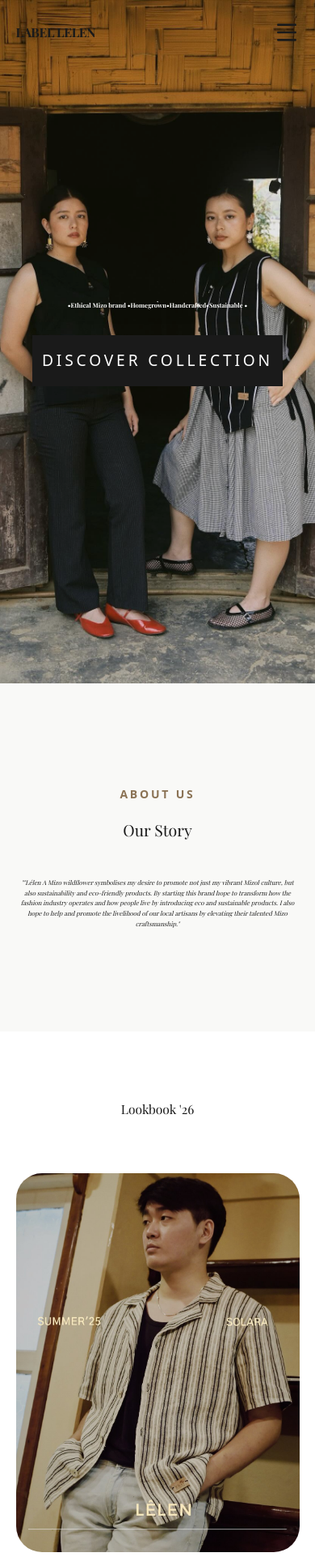
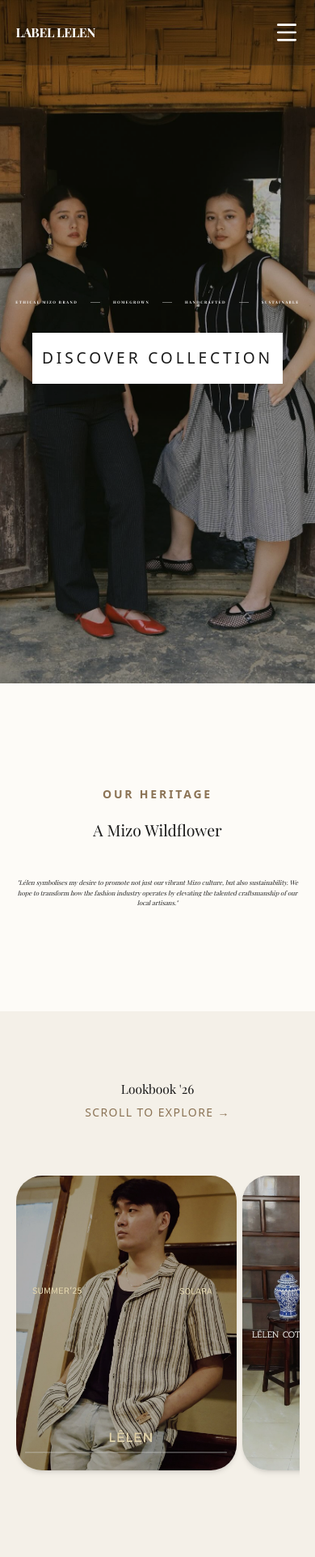
Before and after one commit to tomgumR/label-lelen, a Next.js app: page / in a window 390 px wide. Shown: the top 1923 px of the page at 81% size. Built offline with nearby package versions, Linux system fonts and the light colour scheme; a web font is replaced by a local one.

Commit message:
header and resizing

```diff
--- a/app/page.tsx
+++ b/app/page.tsx
@@ -3,7 +3,7 @@
 import { useState, useEffect } from 'react'
 import { Menu, X, Instagram, Facebook, Twitter, Mail, ChevronRight } from 'lucide-react'
 
-// --- COMPONENTS ---
+// --- REUSABLE UI COMPONENTS ---
 const Button = ({ children, className, onClick }: { children: React.ReactNode; className?: string; onClick?: () => void }) => (
   <button
     onClick={onClick}
@@ -19,7 +19,6 @@ const Input = ({ className, ...props }: React.InputHTMLAttributes<HTMLInputEleme
     {...props}
   />
 )
-// ------------------
 
 export default function LabelLelenWebsite() {
   const [isScrolled, setIsScrolled] = useState(false)
@@ -34,135 +33,156 @@ export default function LabelLelenWebsite() {
   }, [])
 
   const products = [
-    { id: 1, name: 'Ruby Heritage Saree', price: '₹', image: './d.jpg' },
-    { id: 2, name: 'Sunshine Elegance', price: '₹', image: './s.jpg' },
-    { id: 3, name: 'Azure Dreams Saree', price: '₹', image: './a.jpg' },
-    { id: 4, name: 'Crimson Royale', price: '₹', image: './c.jpg' },
-    { id: 5, name: 'Golden Lotus', price: '₹', image: './f.jpg' },
-    { id: 6, name: 'Emerald Tradition', price: '₹', image: './e.jpg' }
+    { id: 1, name: 'Shirt', price: '₹', image: './d.jpg' },
+    { id: 2, name: 'Shirt', price: '₹', image: './s.jpg' },
+    { id: 3, name: 'shirt', price: '₹', image: './a.jpg' },
+    { id: 4, name: 'Shirt', price: '₹', image: './c.jpg' },
+    { id: 5, name: 'Shirt', price: '₹', image: './f.jpg' },
+    { id: 6, name: 'Shirt', price: '₹', image: './e.jpg' }
   ]
 
   const lookbookImages = [
-    './b.jpg',
-    './j.jpg',
-    './i.jpg',
-    './h.jpg'
+    './b.jpg', './j.jpg', './i.jpg', './h.jpg',
+    './b.jpg', './j.jpg', './i.jpg', './h.jpg'
   ]
 
   const handleWhatsAppInquiry = (productName: string, price: string) => {
-    const message = encodeURIComponent(`Hi Label Lelen! I'm interested in the ${productName} (${price}). Could you please provide more details?`)
-    const phoneNumber = '919876543210'
+    const message = encodeURIComponent(`Hi Label Lelen! I'm interested in the ${productName}. Could you please provide more details?`)
+    const phoneNumber = '919362223522'
     window.open(`https://wa.me/${phoneNumber}?text=${message}`, '_blank')
   }
 
   return (
-    <div className="min-h-screen bg-[#F9F9F7] text-[#1A1A1A] font-sans overflow-x-hidden">
-      {/* Navbar - NOW BREAKS AT XL (1280px) */}
-      <nav className={`fixed top-0 left-0 right-0 z-50 transition-all duration-500 ${isScrolled ? 'bg-[#F9F9F7]/90 backdrop-blur-md py-4 shadow-sm' : 'bg-transparent py-6'}`}>
+    <div className="min-h-screen bg-[#FDFBF7] text-[#1A1A1A] font-sans overflow-x-hidden">
+
+      {/* --- NAVIGATION BAR ---
+          - Changed bg-white/10 to bg-black/20 for a darker initial tint.
+          - Changed scrolled state to a deeper parchment tint bg-[#FDFBF7]/95.
+          - Removed 'backdrop-blur' as requested.
+      */}
+      <nav className={`fixed top-0 left-0 right-0 z-50 transition-all duration-500 ${isScrolled ? 'bg-[#FDFBF7]/95 py-4 shadow-md' : 'bg-black/25 py-6 border-b border-white/5'}`}>
         <div className="w-full px-[5vw] flex items-center justify-between">
-          <div className="text-[4vw] min-text-[24px] font-playfair font-bold tracking-tight text-[#1A1A1A] z-50 relative">LABEL LELEN</div>
+          {/* Logo color adapts to the background tint */}
+          <div className={`text-[4vw] min-text-[24px] font-playfair font-bold tracking-tight z-50 relative uppercase ${isScrolled ? 'text-[#1A1A1A]' : 'text-white'}`}>
+            LABEL LELEN
+          </div>
 
-          {/* Desktop Menu - Changed from lg:flex to xl:flex (Hidden on small laptops/tablets now) */}
           <div className="hidden xl:flex items-center space-x-[3vw]">
             {['Our Story', 'Collections', 'Journal', 'Contact'].map((item) => (
-              <a key={item} href={`#${item.toLowerCase().replace(' ', '')}`} className="text-[#1A1A1A] hover:text-[#8B7355] transition-colors text-[1vw] uppercase tracking-widest font-medium">{item}</a>
+              <a
+                key={item}
+                href={`#${item.toLowerCase().replace(' ', '')}`}
+                className={`transition-colors text-[1vw] uppercase tracking-widest font-medium ${isScrolled ? 'text-[#1A1A1A] hover:text-[#8B7355]' : 'text-white/90 hover:text-white'}`}
+              >
+                {item}
+              </a>
             ))}
           </div>
 
-          {/* Mobile Menu Button - Changed from lg:hidden to xl:hidden (Visible on small laptops/tablets now) */}
-          <button className="xl:hidden text-[#1A1A1A] z-50 relative" onClick={() => setIsMobileMenuOpen(!isMobileMenuOpen)}>
+          <button className={`xl:hidden z-50 relative ${isScrolled ? 'text-[#1A1A1A]' : 'text-white'}`} onClick={() => setIsMobileMenuOpen(!isMobileMenuOpen)}>
             {isMobileMenuOpen ? <X size={32} /> : <Menu size={32} />}
           </button>
         </div>
 
-        {/* Mobile/Tablet Menu Overlay */}
-        <div className={`fixed inset-0 bg-[#F9F9F7] z-40 flex flex-col items-center justify-center space-y-8 transition-transform duration-500 ease-in-out ${isMobileMenuOpen ? 'translate-x-0' : 'translate-x-full'}`}>
+        {/* Mobile Menu Overlay */}
+        <div className={`fixed inset-0 bg-[#FDFBF7] z-40 flex flex-col items-center justify-center space-y-8 transition-transform duration-500 ease-in-out ${isMobileMenuOpen ? 'translate-x-0' : 'translate-x-full'}`}>
            {['Our Story', 'Collections', 'Journal', 'Contact'].map((item) => (
-              <a key={item} href={`#${item.toLowerCase().replace(' ', '')}`} onClick={() => setIsMobileMenuOpen(false)} className="text-4xl font-playfair hover:text-[#8B7355] transition-colors">{item}</a>
+              <a key={item} href={`#${item.toLowerCase().replace(' ', '')}`} onClick={() => setIsMobileMenuOpen(false)} className="text-4xl font-playfair">{item}</a>
             ))}
         </div>
       </nav>
 
-      {/* Hero Section - FLUID TYPOGRAPHY */}
+      {/* --- HERO SECTION --- */}
       <section className="relative h-screen w-full overflow-hidden">
         <div className="absolute inset-0">
           <img src="./h.jpg" alt="Hero" className="w-full h-full object-cover" />
-          <div className="absolute inset-0 bg-black/10"></div>
+          {/* Slightly darker overlay to ensure white text is readable */}
+          <div className="absolute inset-0 bg-black/30"></div>
         </div>
         <div className="relative z-10 h-full flex flex-col items-center justify-center text-center px-4">
-          <h1 className="font-playfair text-[2vw] leading-[0.85] font-bold text-white mb-[4vh] drop-shadow-xl w-full">
-            , <br /> •Ethical Mizo brand •Homegrown•Handcrafted•Sustainable •
+        <div className="flex items-center justify-center space-x-6 w-full px-4 mb-[4vh]">
+          {/* The Wrapper Div ensures everything stays on one line */}
+          <h1 className="font-playfair text-[1.2vw] md:text-[1.1vw] font-bold text-white uppercase tracking-[0.3em] flex items-center whitespace-nowrap drop-shadow-2xl">
+            Ethical Mizo brand
+            <span className="inline-block w-[3vw] h-[1px] bg-white/40 mx-4"></span>
+            Homegrown
+            <span className="inline-block w-[3vw] h-[1px] bg-white/40 mx-4"></span>
+            Handcrafted
+            <span className="inline-block w-[3vw] h-[1px] bg-white/40 mx-4"></span>
+            Sustainable
           </h1>
+        </div>
           <Button
             onClick={() => document.getElementById('collections')?.scrollIntoView({ behavior: 'smooth' })}
-            className="bg-[#1A1A1A] text-white px-[3vw] py-[2vh] text-[1.2rem] tracking-[0.2em] uppercase hover:bg-white hover:text-black transition-colors duration-300"
+            className="bg-white text-[#1A1A1A] px-[3vw] py-[2vh] text-[1.2rem] tracking-[0.2em] uppercase hover:bg-[#1A1A1A] hover:text-white transition-colors"
           >
             Discover Collection
           </Button>
         </div>
       </section>
 
-      {/* Our Story Section */}
-      <section id="ourstory" className="py-[15vh] px-[5vw]">
+      {/* --- OUR STORY --- */}
+      <section id="ourstory" className="py-[15vh] px-[5vw] bg-[#FDFBF7]">
         <div className="max-w-[90vw] mx-auto text-center">
-          <span className="text-[#8B7355] text-sm font-bold tracking-[0.2em] uppercase mb-6 block">About Us</span>
-          <h2 className="font-playfair text-[5vw] leading-[1.1] mb-12 text-[#1A1A1A]">Our Story</h2>
+          <span className="text-[#8B7355] text-sm font-bold tracking-[0.2em] uppercase mb-6 block">Our Heritage</span>
+          <h2 className="font-playfair text-[5vw] leading-[1.1] mb-12 text-[#1A1A1A]">A Mizo Wildflower</h2>
           <p className="text-[2vw] leading-relaxed text-[#1A1A1A] font-playfair italic max-w-4xl mx-auto">
-            ""Lélen A Mizo wildflower symbolises my desire to promote not just my vibrant Mizol culture, but also sustainability and eco-friendly products. By starting this brand hope to transform how the fashion industry operates and how people live by introducing eco and sustainable products. I also hope to help and promote the livelihood of our local artisans by elevating their talented Mizo craftsmanship."
+            "Lélen symbolises my desire to promote not just our vibrant Mizo culture, but also sustainability. We hope to transform how the fashion industry operates by elevating the talented craftsmanship of our local artisans."
           </p>
         </div>
       </section>
 
-      {/* Lookbook Section */}
-      <section className="py-[10vh] bg-white">
+      {/* --- LOOKBOOK (SIDE-SCROLLING) --- */}
+      <section className="py-[10vh] bg-[#F4F0E8]">
         <div className="px-[5vw]">
           <div className="text-center mb-[8vh]">
              <h2 className="font-playfair text-[4vw] text-[#1A1A1A]">Lookbook '26</h2>
+             <p className="text-sm uppercase tracking-widest text-[#8B7355] mt-2">Scroll to explore →</p>
           </div>
-          <div className="grid grid-cols-1 md:grid-cols-2 lg:grid-cols-4 gap-[2vw]">
+          <div className="flex overflow-x-auto pb-10 space-x-[2vw] scrollbar-hide snap-x">
             {lookbookImages.map((img, i) => (
-              <div key={i} className="aspect-[3/4] relative overflow-hidden rounded-[2rem] group cursor-pointer">
-                <img src={img} alt="Lookbook" className="w-full h-full object-cover transition-transform duration-700 group-hover:scale-105" />
-                <div className="absolute inset-0 bg-black/0 group-hover:bg-black/10 transition-all duration-500"></div>
+              <div key={i} className="min-w-[70vw] md:min-w-[40vw] lg:min-w-[25vw] aspect-[3/4] relative overflow-hidden rounded-[2rem] snap-center group shadow-md">
+                <img src={img} alt="Lookbook entry" className="w-full h-full object-cover transition-transform duration-700 group-hover:scale-110" />
+                <div className="absolute inset-0 bg-black/10 group-hover:bg-black/0 transition-all duration-500"></div>
               </div>
             ))}
           </div>
         </div>
       </section>
 
-      {/* Journal Section */}
-      <section id="journal" className="py-[15vh] px-[5vw] bg-[#F9F9F7]">
+      {/* --- ARTISAN JOURNAL --- */}
+      <section id="journal" className="py-[15vh] px-[5vw] bg-[#FDFBF7]">
         <div className="grid lg:grid-cols-2 gap-[5vw] items-center">
-          <div className="h-[70vh] rounded-[2.5rem] overflow-hidden">
-            <img src="https://www.instagram.com/p/DR92tIIE-Dx/?img_index=1" alt="Weaving" className="w-full h-full object-cover" />
+          <div className="h-[70vh] rounded-[2.5rem] overflow-hidden shadow-lg">
+            <img src="./j.jpg" alt="Weaving close-up" className="w-full h-full object-cover" />
           </div>
           <div className="space-y-[3vh]">
-            <h2 className="font-playfair text-[5vw] text-[#1A1A1A] leading-[1] mt-8 lg:mt-0">The Art of <br/>Handloom</h2>
+            <h2 className="font-playfair text-[5vw] text-[#1A1A1A] leading-[1]">The Art of <br/>Handloom</h2>
             <p className="text-[1.5vw] text-gray-600 leading-relaxed max-w-xl min-text-[16px]">
-              Discover the intricate process behind our skjfsdnvlvkjshdf;klsadjv;lk asjd;fijsd;alf.
+              Our pieces are more than just clothes; they are a legacy woven with dedication and ancient techniques passed down through generations of Mizo weavers.
             </p>
             <a href="#" className="inline-flex items-center text-[1.2vw] text-[#1A1A1A] font-medium border-b border-black pb-1 hover:text-[#8B7355] hover:border-[#8B7355] transition-colors">
-              Read the Story <ChevronRight className="ml-2 w-[1.5vw] h-[1.5vw]" />
+              The Process <ChevronRight className="ml-2 w-[1.5vw] h-[1.5vw]" />
             </a>
           </div>
         </div>
       </section>
 
-      {/* Products Grid */}
-      <section id="collections" className="py-[15vh] px-[5vw] bg-white">
+      {/* --- PRODUCT GRID --- */}
+      <section id="collections" className="py-[15vh] px-[5vw] bg-[#F4F0E8]">
         <div className="w-full">
           <h2 className="font-playfair text-[5vw] text-center mb-[10vh] text-[#1A1A1A]">Our Collections</h2>
           <div className="grid grid-cols-1 md:grid-cols-2 lg:grid-cols-3 gap-x-[3vw] gap-y-[8vh]">
             {products.map((product) => (
               <div key={product.id} className="group cursor-pointer">
-                <div className="relative aspect-[3/4] overflow-hidden rounded-[2rem] mb-6">
+                <div className="relative aspect-[3/4] overflow-hidden rounded-[2rem] mb-6 shadow-sm">
                   <img src={product.image} alt={product.name} className="w-full h-full object-cover transition-transform duration-700 group-hover:scale-105" />
                 </div>
                 <div className="space-y-2">
                   <h3 className="font-playfair text-[2vw] text-[#1A1A1A] leading-tight">{product.name}</h3>
-                  <p className="text-[1.2vw] text-gray-500 font-sans">{product.price}</p>
+                  <p className="text-[1.2vw] text-gray-500 font-sans tracking-widest">{product.price}</p>
                 </div>
-                <Button onClick={() => handleWhatsAppInquiry(product.name, product.price)} className="mt-6 w-full bg-transparent border border-[#1A1A1A] text-[#1A1A1A] hover:bg-[#1A1A1A] hover:text-white py-[2vh] rounded-full text-sm uppercase tracking-widest">
+                <Button onClick={() => handleWhatsAppInquiry(product.name, product.price)} className="mt-6 w-full bg-transparent border border-[#1A1A1A] text-[#1A1A1A] hover:bg-[#1A1A1A] hover:text-white py-[2vh] rounded-full text-sm uppercase tracking-widest font-bold">
                   Inquire via WhatsApp
                 </Button>
               </div>
@@ -171,27 +191,27 @@ export default function LabelLelenWebsite() {
         </div>
       </section>
 
-      {/* Footer */}
+      {/* --- FOOTER --- */}
       <footer id="contact" className="bg-[#2C241B] text-[#F5F1E8] py-[10vh] px-[5vw]">
         <div className="grid md:grid-cols-12 gap-[5vw]">
           <div className="md:col-span-5 space-y-8">
-            <div className="text-[3vw] font-playfair font-bold">LABEL LELEN</div>
-             <p className="text-[#D4C5B0] text-[1.2vw] leading-relaxed max-w-md">Sustainable mizo sdfjhasdknm,cxnvlkjshdfiowef;lksdanf;kjlsadhf.</p>
+            <div className="text-[3vw] font-playfair font-bold uppercase">LABEL LELEN</div>
+             <p className="text-[#D4C5B0] text-[1.2vw] leading-relaxed max-w-md italic">Sustainable Mizo craftsmanship. Homegrown in Mizoram.</p>
           </div>
 
           <div className="md:col-span-4 space-y-8">
-             <h3 className="font-playfair text-[2vw]">Newsletter</h3>
+             <h3 className="font-playfair text-[2vw]">Stay Connected</h3>
              <div className="flex flex-col gap-6">
-               <Input type="email" placeholder="Enter your email" className="text-white border-white/20 focus:border-white" />
-               <Button className="bg-[#8B7355] text-white py-4 w-40 rounded-full tracking-widest uppercase text-xs hover:bg-[#9C8466]">Subscribe</Button>
+               <Input type="email" placeholder="Enter your email" className="text-white border-white/20 focus:border-[#8B7355]" />
+               <Button className="bg-[#8B7355] text-white py-4 w-48 rounded-full tracking-widest uppercase text-xs hover:bg-[#9C8466]">Join the circle</Button>
              </div>
           </div>
 
           <div className="md:col-span-3 space-y-8">
-            <h3 className="font-playfair text-[2vw]">Contact</h3>
+            <h3 className="font-playfair text-[2vw]">Visit Us</h3>
             <div className="space-y-4 text-[#D4C5B0] text-lg">
-               <p>Khatla kawn ,RTS building. </p>
-               <p>Pizza hut opposite. Azl , MZ</p>
+               <p>Khatla Kawn, RTS Building.</p>
+               <p>Opposite Pizza Hut. Aizawl, MZ</p>
                <p>+91 9362223522</p>
                <div className="flex space-x-6 pt-4">
                  {[Instagram, Facebook, Twitter, Mail].map((Icon, i) => <a key={i} href="#" className="text-white hover:text-[#8B7355] transition-colors"><Icon size={24} /></a>)}
@@ -206,4 +226,3 @@ export default function LabelLelenWebsite() {
     </div>
   )
 }
-//change
```
